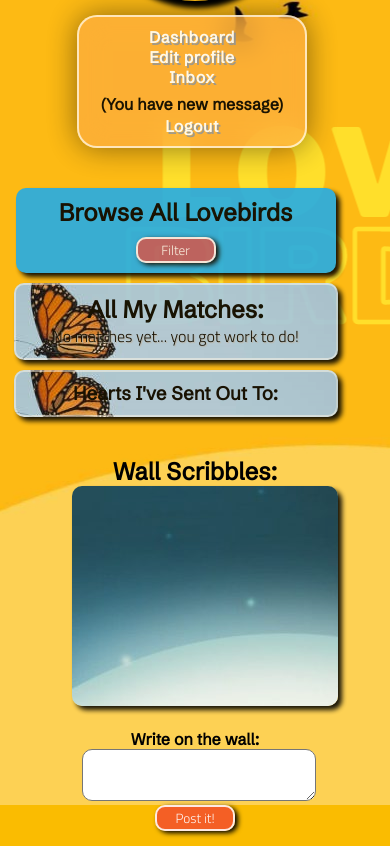
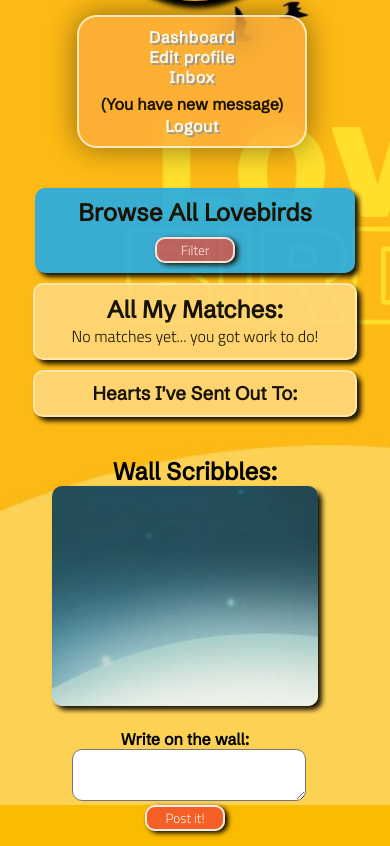
Before and after one commit to BrinkOfSecondBailout/LoveBirdsApp, a Flask app: template flask_app/templates/dashboard.html in a window 390 px wide. Shown: the part 274-1120 px from the top of the page. Run offline with Flask 3, Linux system fonts and the light colour scheme; the template is opened without the code that fills it, so the values that code supplies are empty.

Commit message:
touching up css

```diff
--- a/flask_app/static/mediaqueries.css
+++ b/flask_app/static/mediaqueries.css
@@ -35,7 +35,6 @@
     }
 
     .bio-box {
-        background-position: ;
     }
 }
 
@@ -59,9 +58,6 @@
     .nav-bar {
         right: 20px;
     }
-    .wall-box {
-        width: 80%;
-    }
     .display {
         min-width: 80%;
     }
@@ -76,7 +72,7 @@
         max-width: 80%;
     }
     .total-box {
-        width: 90%;
+        width: 100%;
     }
     .message-section {
         width: 80%;
@@ -120,7 +116,8 @@
     }
     .wall-box {
         width: 100%;
-
+        position: relative;
+        right: 20px;
     }
     .wall-form {
         width: 90%;
@@ -133,6 +130,10 @@
     }
     .message-scroll {
         width: 100%;
+    }
+    .write-on-wall {
+        position: relative;
+        right: 10px;
     }
     .total-box {
         min-width: 90%;
--- a/flask_app/static/style.css
+++ b/flask_app/static/style.css
@@ -347,7 +347,21 @@ a:hover {
     background-position: right;
 }
 
-.bio-box p {
+.orange-box {
+    background-color: rgb(253, 216, 121);
+    opacity: 0.9;
+    width: 90%;
+    box-shadow: 4px 4px 5px 0px black;
+    border-radius: 10px;
+    padding: 5px;
+    margin-bottom: 10px;
+    text-align: center;
+    border: 2px solid rgba(255, 255, 255, .5);
+    padding: 10px;
+}
+
+
+.bio-box p h4 h2{
     text-shadow: 1px 1px 1px rgb(181, 180, 180);
 }
 
--- a/flask_app/templates/dashboard.html
+++ b/flask_app/templates/dashboard.html
@@ -56,7 +56,7 @@
                         <a href="/filter"><button class="delete-button"><p>Filter</p></button></a>
                 </div>
 
-                <div class="bio-box matches">
+                <div class="orange-box matches">
                     <h2>All My Matches:</h2>
                     {% if not user_with_matches.matches %}
                         <p>No matches yet... you got work to do!</p>
@@ -77,7 +77,7 @@
                     {% endif %}
                 </div>
 
-                <div class="bio-box matches">
+                <div class="orange-box matches">
                     <h3>Hearts I've Sent Out To:</h3>
                     {% for receiver in user_with_matches.hearts_sent %}
                         {% if not receiver.id%}
```
